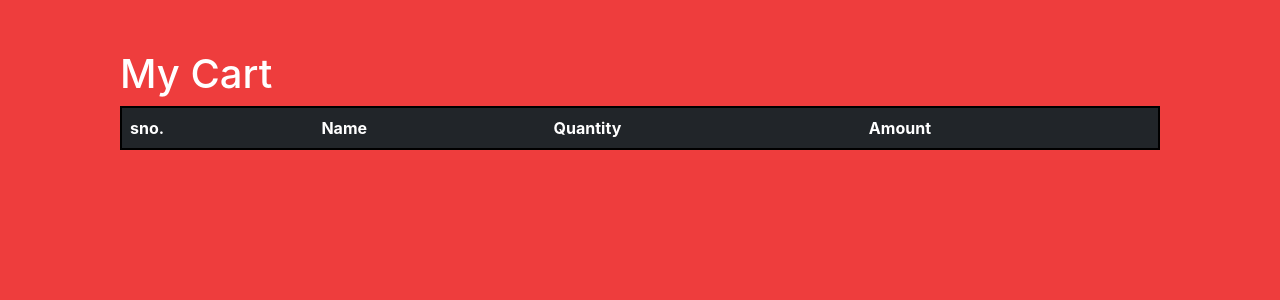
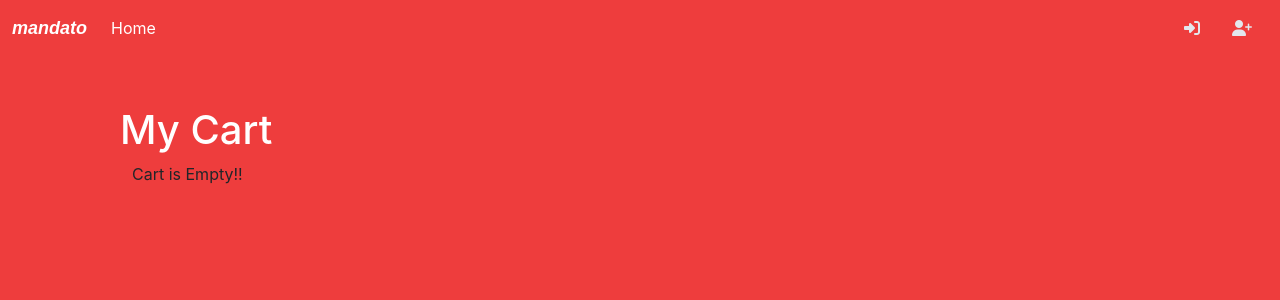
Before and after one commit to Ritik-raj7541/Online-food-ordering-platform, a React (Create React App) app: page /myCart in a window 1280 px wide. Shown: the top 300 px of the page. Built offline with nearby package versions, Linux system fonts and the light colour scheme.

Commit message:
removing from add to cart frontend done

```diff
--- a/src/components/ContextReducer.js
+++ b/src/components/ContextReducer.js
@@ -9,6 +9,12 @@ export const CartProvider = ({children}) => {
          switch (product.type) {
             case "ADD":
                   return setCart([...cart, {id: product.id, name: product.name, price: product.price, qty: product.qty, size: product.size, img: product.img}]) ;
+            case "DELETE":
+                  let newArray = [...cart] ;
+                  newArray.splice(product.index, 1) ;
+                  console.log(product.index," -> ", newArray);
+                  return setCart(newArray) ;
+            case "UPDATE":
             default:
                   break;
          }
--- a/src/components/MyCart.js
+++ b/src/components/MyCart.js
@@ -1,32 +1,56 @@
 import React, { useContext } from "react";
 import { CartContext } from "./ContextReducer";
+import Navbar from "./Navbar";
 
 export default function MyCart() {
-  const { cart } = useContext(CartContext);
+  const { cart, addToCart } = useContext(CartContext);
+  const handleDeletion = async (index) => {
+    await addToCart({
+      type: "DELETE",
+      index: index,
+    }) ;
+    // console.log(cart);
+  };
   return (
+    <>
+    <Navbar/>
       <div className="container my-cart">
         <h1 style={{ color: "#FFFFFF" }}>My Cart</h1>
+        {cart.length ? (
           <table className="table table-custome table-dark">
             <thead>
               <tr>
                 <th scope="col">sno.</th>
                 <th scope="col">Name</th>
                 <th scope="col">Quantity</th>
-            <th scope="col">Amount</th>
+                <th scope="col">Size</th>
+                <th scope="col">Price</th>
+                <th scope="col">Remove</th>
               </tr>
             </thead>
-
             <tbody>
-          {cart.map((item) => (
+              {cart.map((item, index) => (
                 <tr>
-              <th scope="row">1</th>
+                  <th scope="row">{index+1}</th>
                   <td key={item.id}>{item.name}</td>
-              <td>Otto</td>
-              <td>@mdo</td>
+                  <td key={item.qty}>{item.qty}</td>
+                  <td key={item.size}>{item.size}</td>
+                  <td key={item.price}>{item.price}</td>
+                  <td>
+                    <i
+                      className="fa-solid fa-trash"
+                      style={{ color: "#e3e7ed" }}
+                      onClick={() => handleDeletion(index)}
+                    ></i>
+                  </td>
                 </tr>
               ))}
             </tbody>
           </table>
+        ) : (
+          <div className="container">Cart is Empty!!</div>
+        )}
       </div>
+    </>
   );
 }
--- a/src/components/css/App.css
+++ b/src/components/css/App.css
@@ -37,8 +37,7 @@
 
 /* table contents */
 .table-custome{
-      border: 2px solid black ;
-      border-radius: 5px;
+
 }
 
 /* Notifications */
--- a/src/helpers.js/Items/ItemsSelection.js
+++ b/src/helpers.js/Items/ItemsSelection.js
@@ -30,6 +30,7 @@ export default function ItemsSelection(props) {
     // console.log(itemsDetails._id);
     // await dispatch({type: "ADD", id: itemsDetails._id, name: itemsDetails.name, price:3, qty: qty, size: size, img: itemsDetails.img})
     // console.log(data);
+    if(qty ===0) return ;
     await addToCart({
       type: "ADD",
       id: itemsDetails._id,
```
Lines whose indentation alone changed are shown as unchanged.
